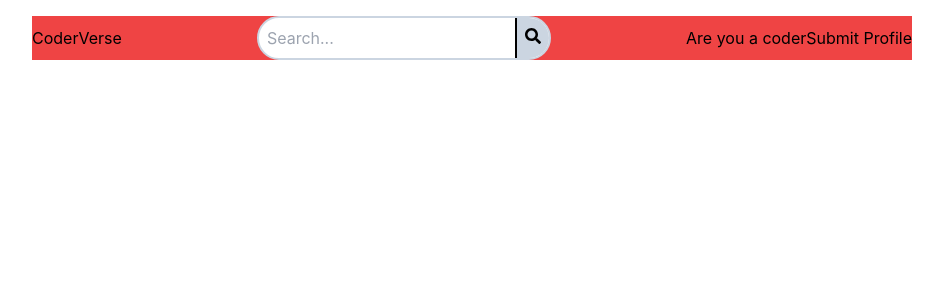
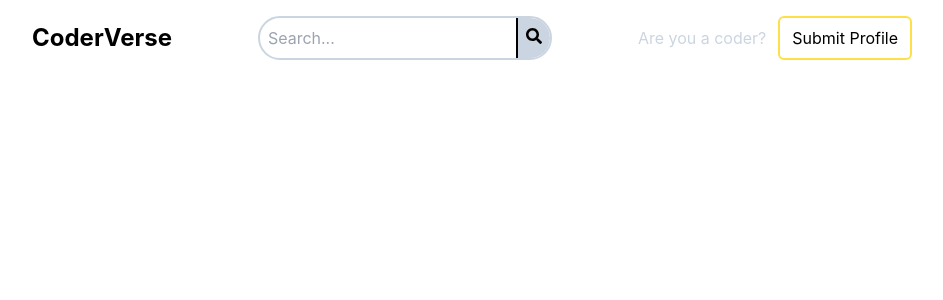
Before and after one commit to Jobsidney/CoderVerse, a React (Create React App) app: page / in a window 1280 px wide. Shown: the top 300 px of the page, without its empty margins (168-1111 px from the left). Built offline with nearby package versions, Linux system fonts and the light colour scheme.

Commit message:
Style navbar button

```diff
--- a/src/components/landingPage/LandingPage.js
+++ b/src/components/landingPage/LandingPage.js
@@ -3,7 +3,7 @@ import NavBar from './NavBar'
 
 function LandingPage() {
   return (
-    <div className='lg:mx-[200px] bg-red-500'>
+    <div className='lg:mx-[200px] '>
       <NavBar/>
       </div>
   )
--- a/src/components/landingPage/NavBar.jsx
+++ b/src/components/landingPage/NavBar.jsx
@@ -1,20 +1,20 @@
 import React from 'react'
 import {FaSearch} from 'react-icons/fa'
+
 function NavBar() {
   return (
     <div className="flex flex-row justify-between items-center mt-4">
-   <h1 className=''>CoderVerse</h1>
+   <h1 className='text-2xl font-bold'>CoderVerse</h1>
    <div className='flex bg-white  border-solid border-2 border-slate-300 rounded-3xl'>
     <input className="outline-none border-none bg-transparent pl-2" type="search" placeholder="Search..." name="search" value=""/>
     <div className='bg-slate-300 border-l-[2px] p-2 border-black rounded-tr-3xl rounded-br-3xl'>
     <button className='' ><FaSearch /></button>
     </div>
    </div>
-   <div className='flex'>
-   <h4>Are you a coder</h4>
-    <button>Submit Profile</button>
+   <div className='flex items-center'>
+   <h4 className='text-slate-300 mr-3'>Are you a coder?</h4>
+    <button className='border-solid border-2 border-yellow-300 rounded-md px-3 py-2'>Submit Profile</button>
    </div>
-
     </div>
   )
 }
--- a/tailwind.config.js
+++ b/tailwind.config.js
@@ -2,6 +2,9 @@
 module.exports = {
   content: [ "./src/components/**/*.{js,jsx,ts,tsx}"],
   theme: {
+    // colors:{
+    //   'yellow': '#FECF69'
+    // },
     extend: {},
   },
   plugins: [],
```
Also changed, not shown: src/components/landingPage/CodeVerse.jpg (added).
